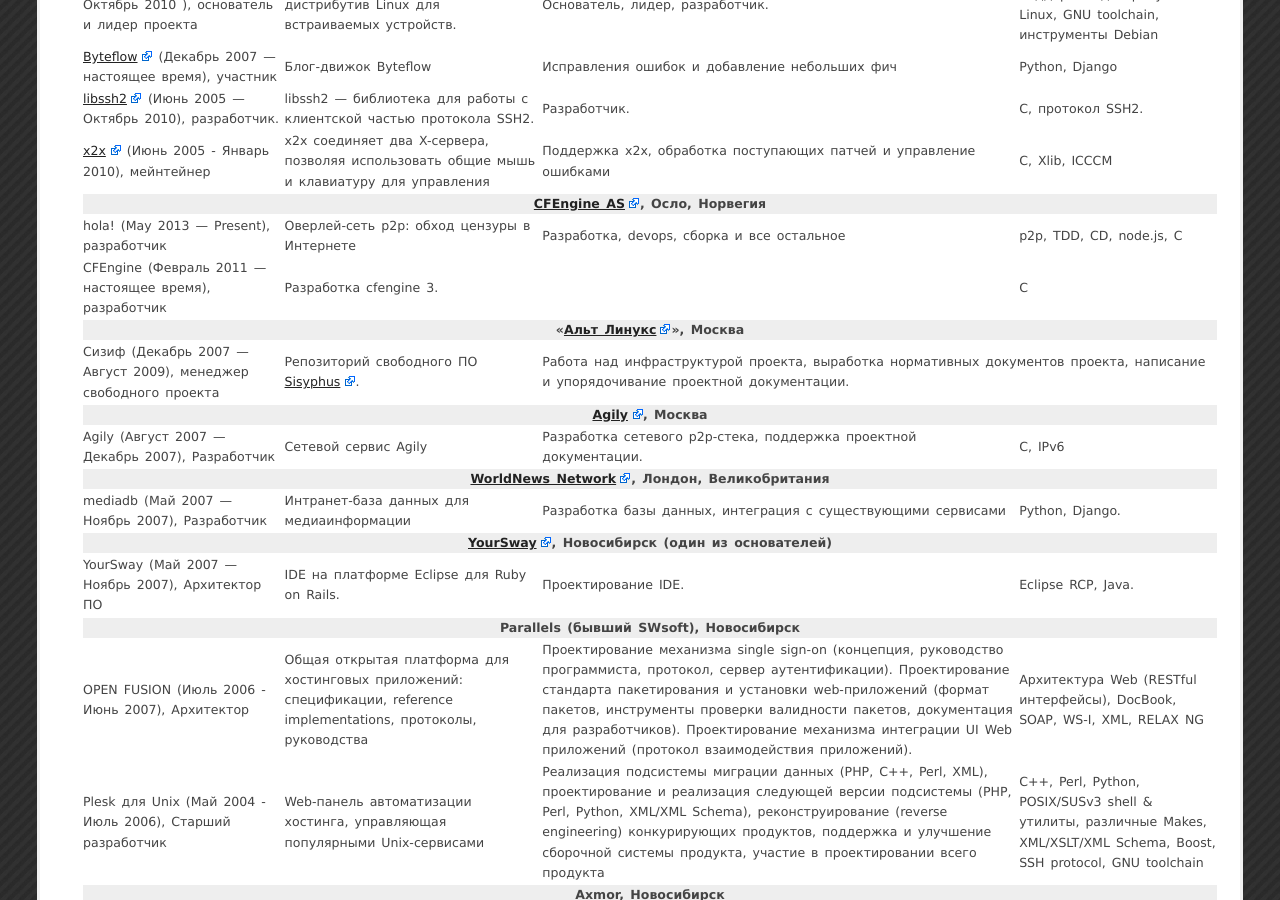
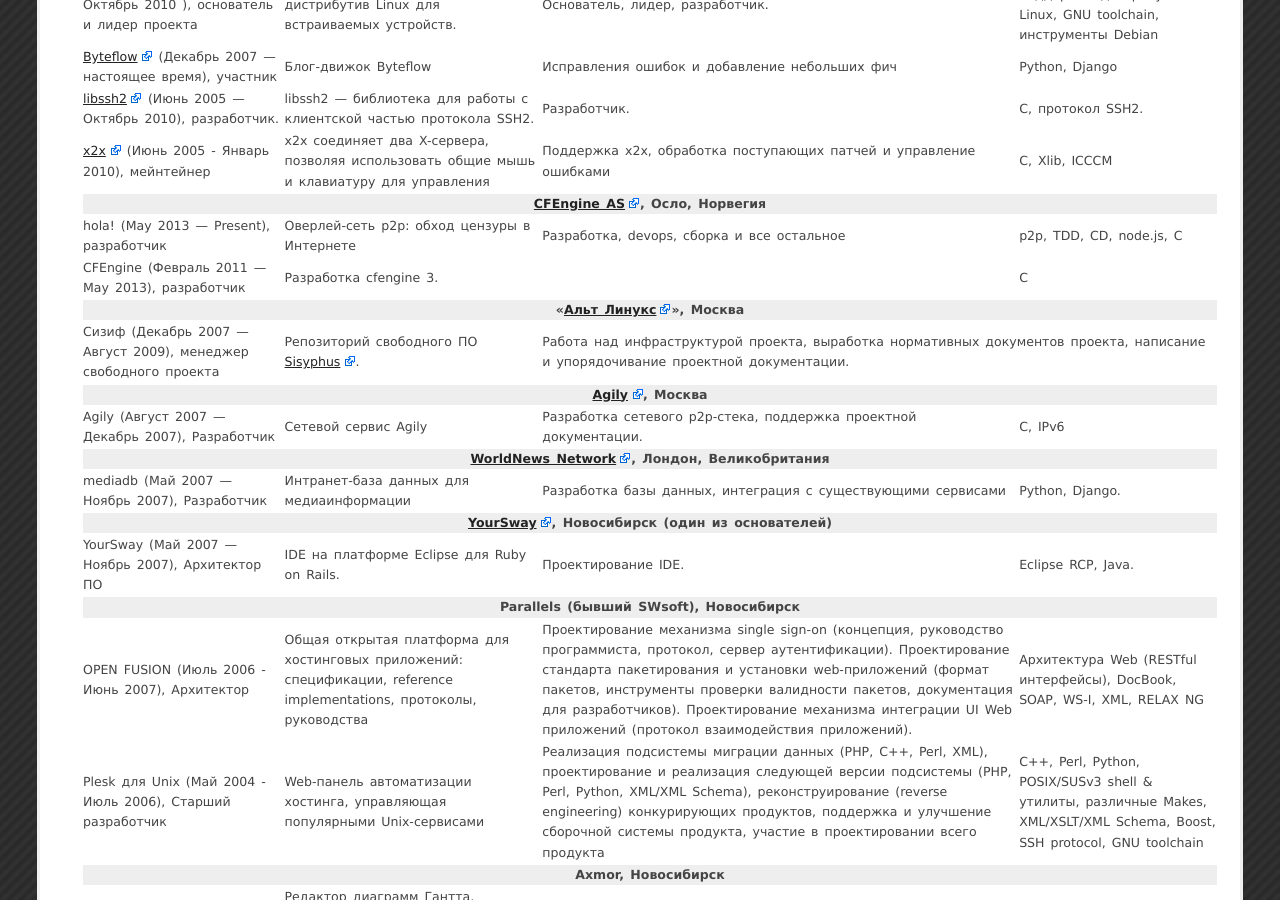
Before and after one commit to dottedmag/dottedmag.net, a Jekyll site: the page built from mikhail-gusarov-resume-ru/index.html, in a window 1280 px wide and 900 px high, scrolled down 1206 px. Built offline with Jekyll 4.4.1, drawn with Linux system fonts in a browser that asks for light colours; Markdown is read by kramdown in place of the engine named in the settings.

Commit message:
CFEngine is until May 2013

```diff
--- a/mikhail-gusarov-resume-ru/index.html
+++ b/mikhail-gusarov-resume-ru/index.html
@@ -222,7 +222,7 @@
       </td>
     </tr>
     <tr>
-      <td>CFEngine (Февраль 2011 &mdash; настоящее время), разработчик</td>
+      <td>CFEngine (Февраль 2011 &mdash; May 2013), разработчик</td>
       <td colspan="2">
         Разработка cfengine 3.
       </td>
```
